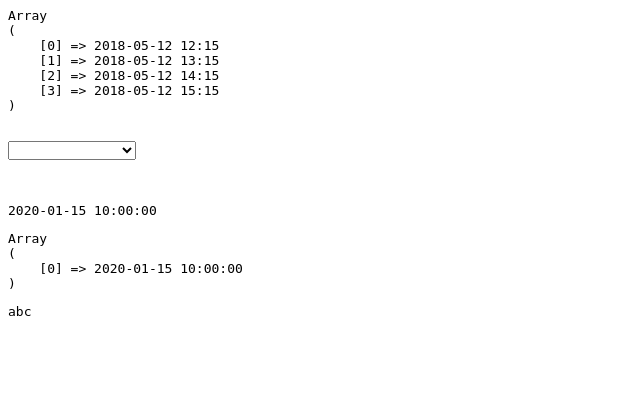
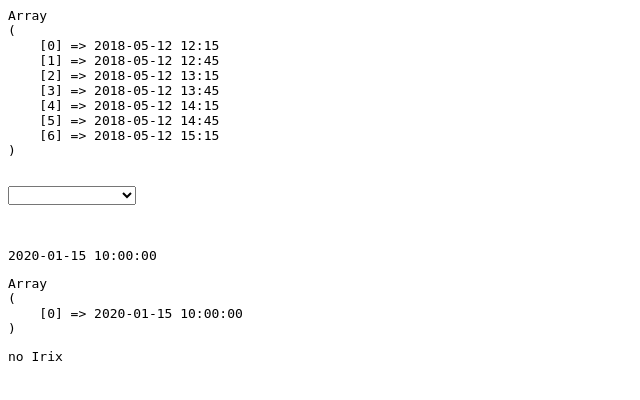
Before and after one commit to 217013277/hkid-appoinment-system, a PHP site: page /timeslotGenerator.php in a window 1280 px wide. Shown: the top 400 px of the page, without its empty margins (0-640 px from the left). Run offline with PHP 8.4, Linux system fonts and the light colour scheme; tables that the repository leaves empty hold one stand-in row (values such as "Sample post").

Commit message:
change timeslot to 30mins

```diff
--- a/timeslotGenerator.php
+++ b/timeslotGenerator.php
@@ -16,7 +16,7 @@ function SplitTime($StartTime, $EndTime, $Duration="60"){
 }
 
 //Calling the function
-$Data = SplitTime("2018-05-12 12:15", "2018-05-12 15:30", "60");
+$Data = SplitTime("2018-05-12 12:15", "2018-05-12 15:30", "30");
 echo "<pre>";
 print_r($Data);
 echo "<pre>";
@@ -49,20 +49,8 @@ if ($conn->connect_error)
     die("Connection failed: ". $conn->connect_error);
 }
 
-// $search_sql = $conn->prepare("SELECT `Time` FROM `Appointments`");
-// // $result = mysqli_query($db, $search_sql);
-// $search_sql->execute();
-// $search_sql->store_result();
-
 $query = "SELECT `Time` FROM `Appointments`";
 $result = $conn->query($query);
-
-
-// $row = $result->fetch_array(MYSQLI_ASSOC);
-// while($row = $result->fetch_array(MYSQLI_ASSOC))
-// {
-//     printf("%s (%s)\n", $row['Time']);
-// }
 
 $items = array();
 while($row = mysqli_fetch_array($result, MYSQLI_NUM))
@@ -72,29 +60,19 @@ while($row = mysqli_fetch_array($result, MYSQLI_NUM))
 
 }
 
+mysqli_close($conn);
+
 echo "<pre>";
 print_r($items);
 echo "<pre>";
 
-// $search_sql->bind_result($time_db);
-// $search_sql->fetch();
 
-// // $search_sql->fetch_assoc();
-
-// // while ($row = mysql_fetch_assoc($search_sql)) {
-// //     echo $row["Time"];
-// // }
-
-// echo "<p>$time_db</p>";
-
-// while($row = mysqli_fetch_array($result, MYSQLI_ASSOC))
-// {
-//     echo ($row['Time']);  // The number
-//     // echo ($row[1]);  // The customer
-// }
-
-echo "abc";
-
-mysqli_close($conn);
+if (in_array("2022-08-23 08:16:14", $items)) {
+    echo "Got Irix";
+}
+else
+{
+    echo "no Irix";
+}
 
 ?>
```
